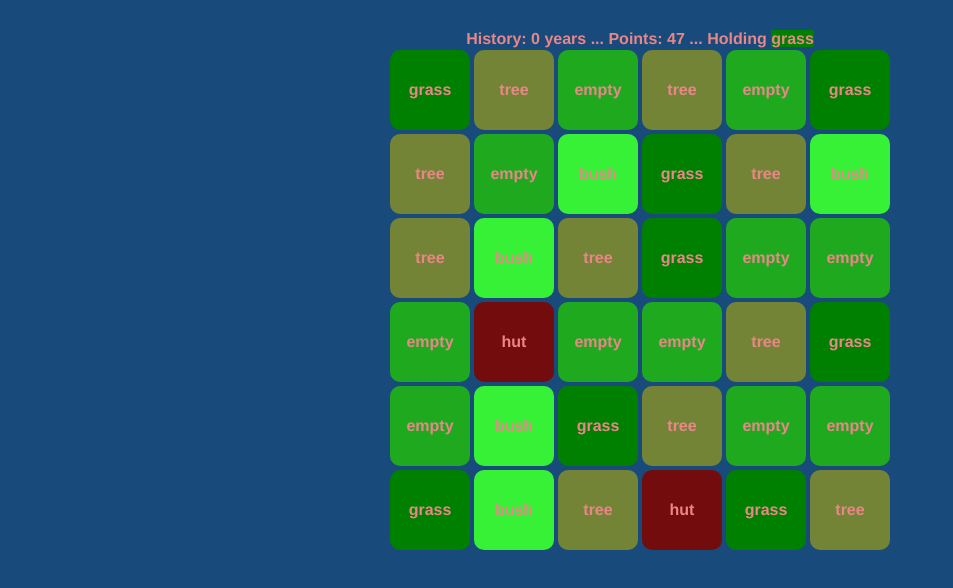
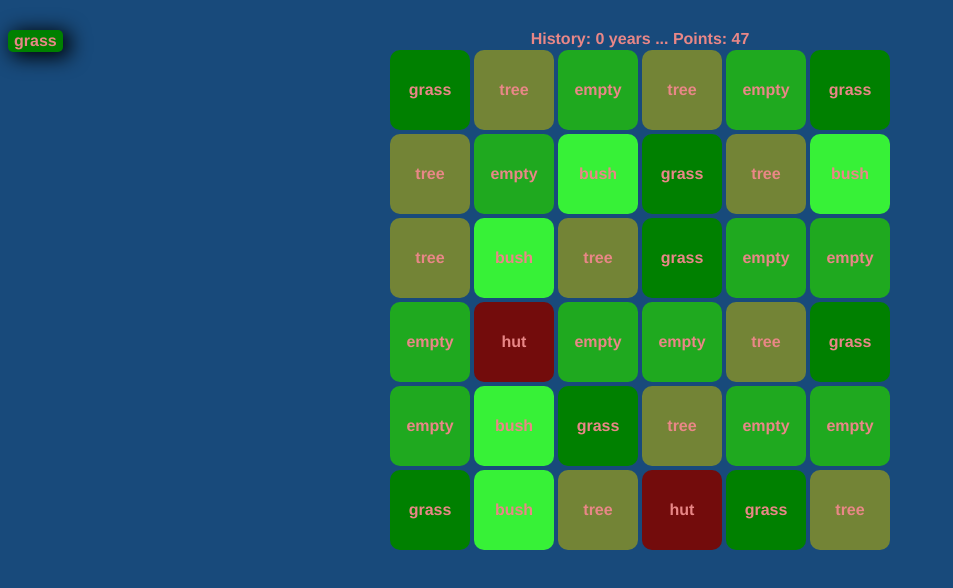
Before and after one commit to Frezzle/triple-town-clone, a Vue app: page / in a window 1280 px wide. Shown: the top 588 px of the page, without its empty margins (0-953 px from the left). Built offline with nearby package versions, Linux system fonts and the light colour scheme.

Commit message:
show held item next to cursor

```diff
--- a/src/App.vue
+++ b/src/App.vue
@@ -1,9 +1,9 @@
 <template>
   <div id="app">
+    <div id="holding" :class="[states[holding]]">{{ states[holding] }}</div>
     <div>
       History: {{ turns }} years ...
-      Points: {{ points }} ...
-      Holding <span :class="[states[holding]]">{{ states[holding] }}</span>
+      Points: {{ points }}
     </div>
     <div class="grid">
       <div
@@ -50,6 +50,12 @@ export default {
   },
   created() {
     this.generateGrid();
+
+    document.addEventListener('mousemove', function(e) {
+      const holding = document.getElementById('holding');
+      holding.style.left = e.clientX + 15 + 'px';
+      holding.style.top = e.clientY + 15 + 'px';
+    });
   },
   methods: {
     generateGrid() {
@@ -228,4 +234,11 @@ body {
 .sky_castle {
   background-color: darkgrey;
 }
+
+#holding {
+  position: absolute;
+  box-shadow: 5px 3px 20px 2px black;
+  padding: 2px 6px;
+  border-radius: 5px;
+}
 </style>
```
Also changed, not shown: preview.png.
